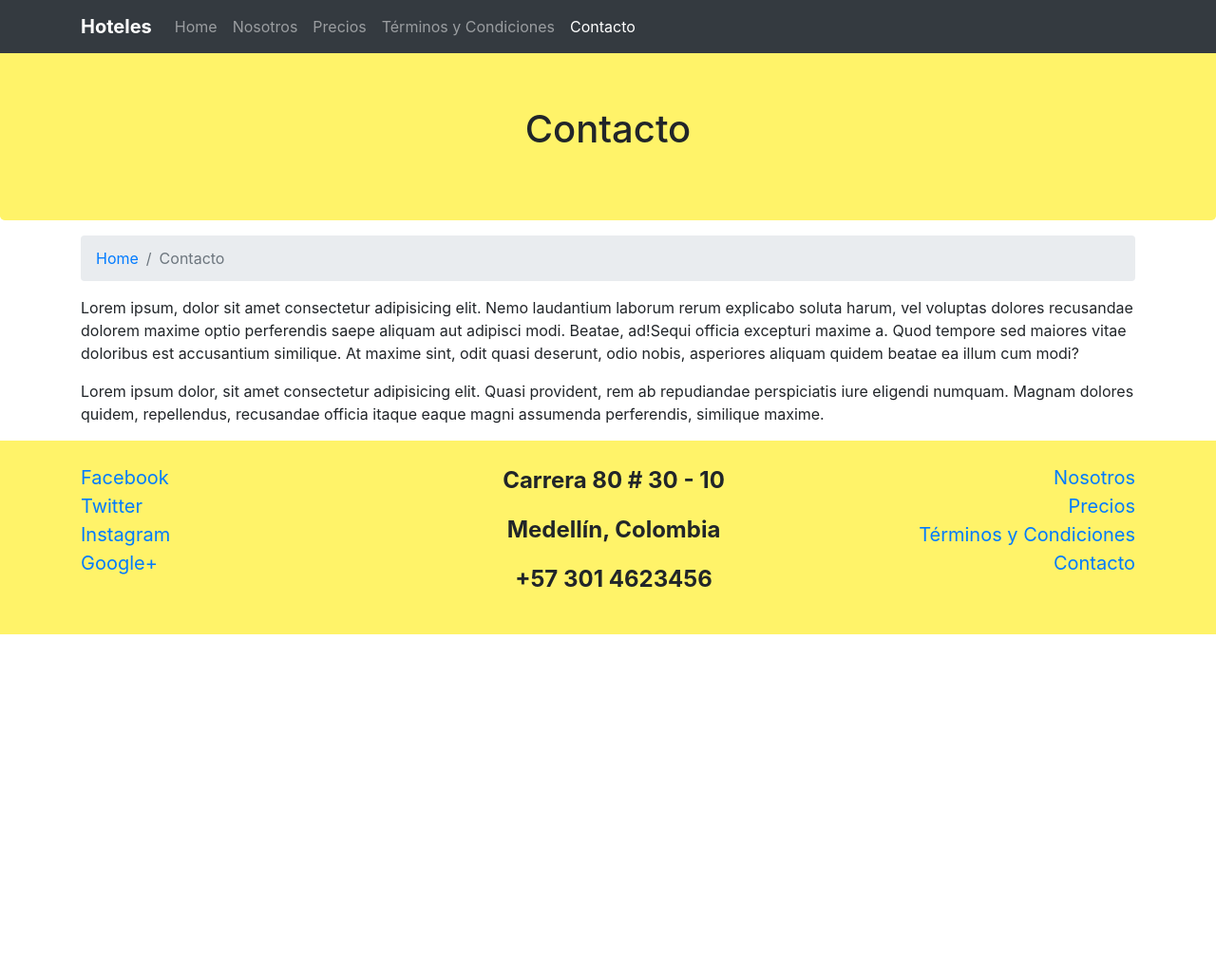
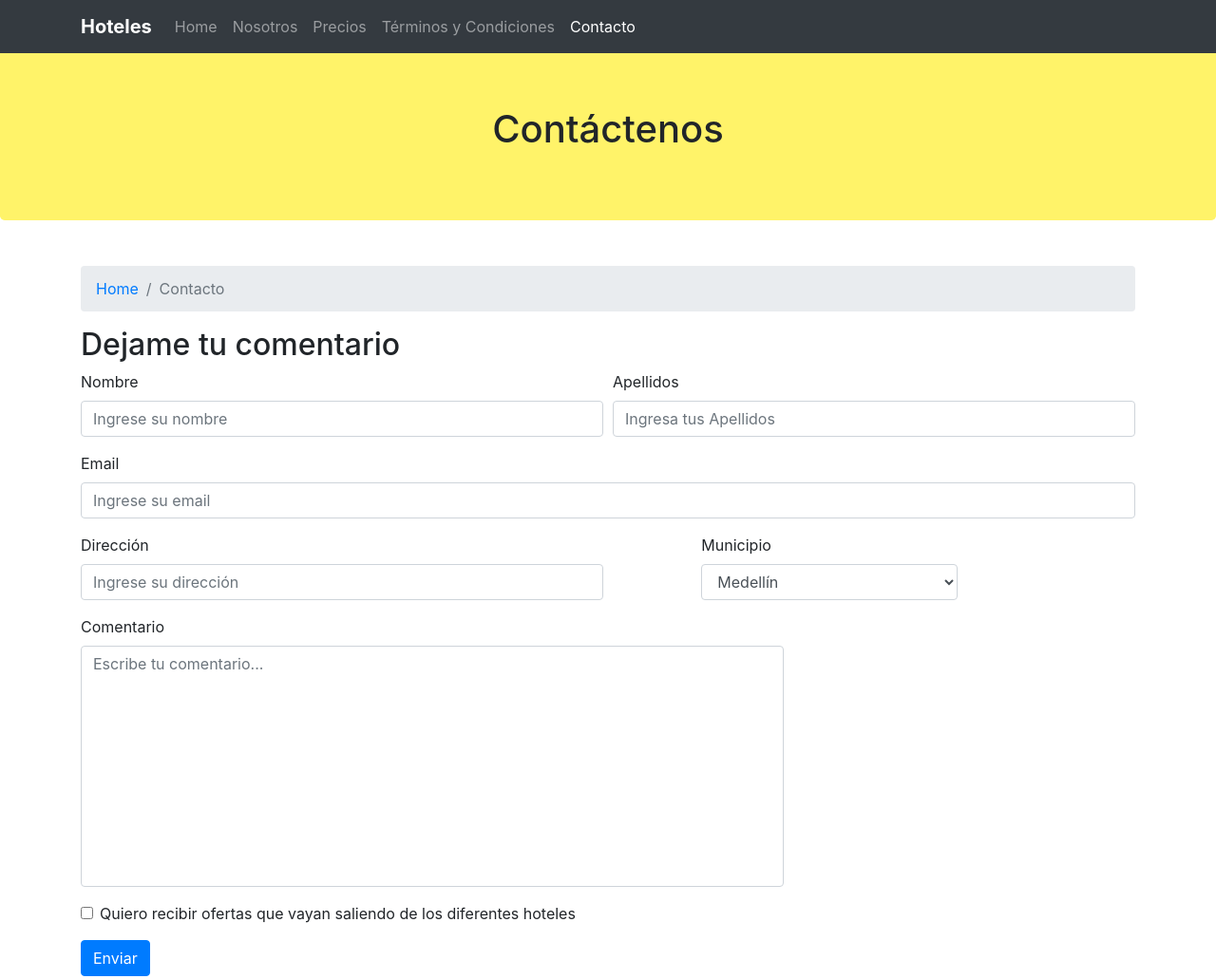
Before and after one commit to Arturo96/tallerBootstrap, a website: page guia-hoteles/secciones/contacto.html in a window 1280 px wide. Shown: the top 1031 px of the page at 95% size. Before the commit the page ends 800 px from the top, so only its background shows below. Drawn offline with nearby package versions, Linux system fonts and the light colour scheme; a web font is replaced by a local one.

Commit message:
Aplicada guía práctica de formularios

```diff
--- a/guia-hoteles/css/styles.css
+++ b/guia-hoteles/css/styles.css
@@ -1,3 +1,8 @@
+textarea {
+    resize: none;
+}
+
+
 .navbar-brand {
 	font-weight: bold;
 }
--- a/guia-hoteles/secciones/contacto.html
+++ b/guia-hoteles/secciones/contacto.html
@@ -4,7 +4,10 @@
 		<meta charset="UTF-8" />
 		<meta name="viewport" content="width=device-width, initial-scale=1.0" />
 		<link rel="stylesheet" href="../node_modules/bootstrap/dist/css/bootstrap.min.css" />
-		<link rel="stylesheet" href="../node_modules/open-iconic/font/css/open-iconic-bootstrap.min.css">
+		<link
+			rel="stylesheet"
+			href="../node_modules/open-iconic/font/css/open-iconic-bootstrap.min.css"
+		/>
 		<link rel="stylesheet" href="../css/styles.css" />
 		<title>Contacto</title>
 	</head>
@@ -14,13 +17,23 @@
 				<nav class="navbar navbar-expand-md navbar-dark bg-dark fixed-top">
 					<div class="container-md">
 						<a href="../index.html" class="navbar-brand">Hoteles</a>
-						<button class="navbar-toggler" type="button" data-toggle="collapse" data-target="#navbarSupportedContent" aria-controls="navbarSupportedContent" aria-expanded="false" aria-label="Toggle navigation">
+						<button
+							class="navbar-toggler"
+							type="button"
+							data-toggle="collapse"
+							data-target="#navbarSupportedContent"
+							aria-controls="navbarSupportedContent"
+							aria-expanded="false"
+							aria-label="Toggle navigation"
+						>
 							<span class="navbar-toggler-icon"></span>
 						</button>
 						<div class="collapse navbar-collapse" id="navbarSupportedContent">
 							<ul class="navbar-nav mr-auto">
 								<li class="nav-item">
-								<a class="nav-link" href="../index.html">Home <span class="sr-only">(current)</span></a>
+									<a class="nav-link" href="../index.html"
+										>Home <span class="sr-only">(current)</span></a
+									>
 								</li>
 								<li class="nav-item">
 									<a class="nav-link" href="./about.html">Nosotros</a>
@@ -34,8 +47,6 @@
 								<li class="nav-item active">
 									<a class="nav-link" href="./contacto.html">Contacto</a>
 								</li>
-
-
 							</ul>
 						</div>
 					</div>
@@ -43,20 +54,69 @@
 			</div>
 		</header>
 		<div class="jumbotron mb-0">
-			<h1 class="text-center">Contacto</h1>
+			<h1 class="text-center">Contáctenos</h1>
 		</div>
-		<section class="precios">
-			<div class="container mt-3">
+		<section class="precios py-5">
+			<div class="container">
 				<nav aria-label="breadcrumb">
 					<ol class="breadcrumb">
 						<li class="breadcrumb-item"><a href="../index.html">Home</a></li>
 						<li class="breadcrumb-item active" aria-current="page">Contacto</li>
 					</ol>
                 </nav>
-				<p><span>Lorem ipsum, dolor sit amet consectetur adipisicing elit. Nemo laudantium laborum rerum explicabo soluta harum, vel voluptas dolores recusandae dolorem maxime optio perferendis saepe aliquam aut adipisci modi. Beatae, ad!</span><span>Sequi officia excepturi maxime a. Quod tempore sed maiores vitae doloribus est accusantium similique. At maxime sint, odit quasi deserunt, odio nobis, asperiores aliquam quidem beatae ea illum cum modi?</span></p>
-				<p>Lorem ipsum dolor, sit amet consectetur adipisicing elit. Quasi provident, rem ab repudiandae perspiciatis iure eligendi numquam. Magnam dolores quidem, repellendus, recusandae officia itaque eaque magni assumenda perferendis, similique maxime.</p>
+                <h2>Dejame tu comentario</h2>
+
+                <form>
+                    <div class="form-row">
+                        <div class="form-group col-sm-6">
+                            <label for="nombre">Nombre</label>
+                            <input class="form-control" id="nombre" type="text" placeholder="Ingrese su nombre">
+                        </div>
+                        <div class="form-group col-sm-6">
+                            <label for="apellidos">Apellidos</label>
+                            <input id="apellidos" class="form-control" type="text" placeholder="Ingresa tus Apellidos">
+                        </div>
                     </div>
 
+                    <div class="form-group">
+                        <label for="email">Email</label>
+                        <input id="email" type="email" class="form-control" placeholder="Ingrese su email">
+                    </div>
+
+                    <div class="form-row">
+                        <div class="form-group col-sm-6">
+                            <label for="direccion">Dirección</label>
+                            <input class="form-control" id="direccion" type="text" placeholder="Ingrese su dirección">
+                        </div>
+                        <div class="form-group col-sm-3 offset-sm-1">
+                            <label for="municipio">Municipio</label>
+                            <select id="municipio" class="form-control">
+                                <option>Medellín</option>
+                                <option>Bello</option>
+                                <option>Sabaneta</option>
+                                <option>Envigado</option>
+                                <option>La Estrella</option>
+                                <option>Itagüí</option>
+                                <option>Caldas</option>
+                            </select>
+                        </div>
+                    </div>
+
+                    <div class="form-group">
+                        <label for="comentario">Comentario</label>
+                        <textarea class="form-control col-sm-8" id="comentario" rows="10" placeholder="Escribe tu comentario..."></textarea>
+                    </div>
+                    <div class="form-group">
+                        <div class="form-check">
+                            <input id="ofertas" type="checkbox" class="form-check-input">
+                            <label for="ofertas" class="form-check-label">Quiero recibir ofertas que vayan saliendo de los diferentes hoteles</label>
+                        </div>
+                    </div>
+                    <button type="submit" class="btn btn-primary">Enviar</button>
+
+                </form>
+
+			</div>
 		</section>
 
 		<footer>
```
Lines whose indentation alone changed are shown as unchanged.
